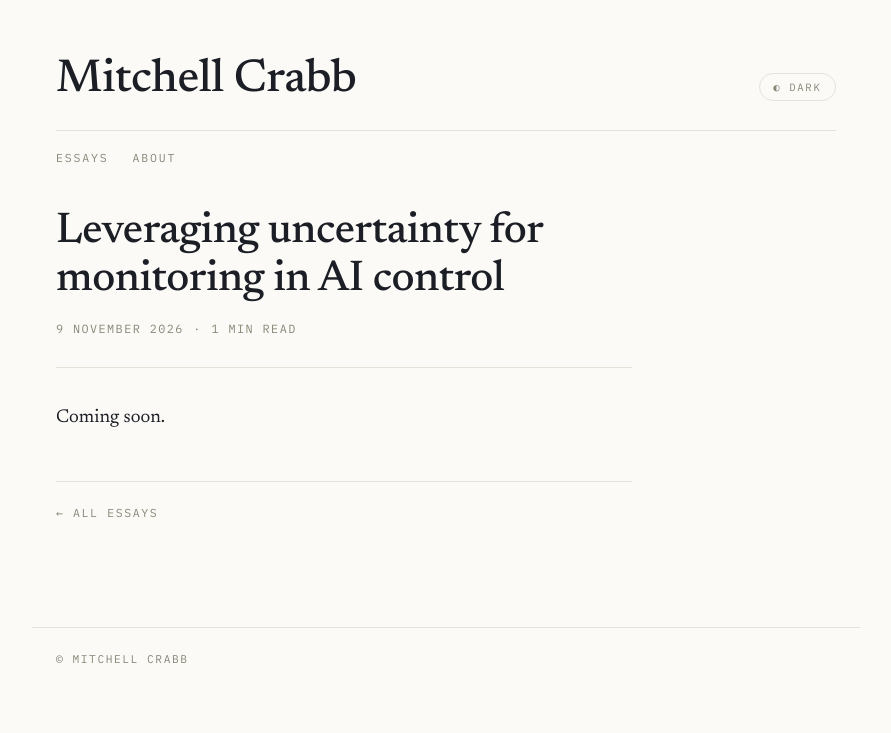
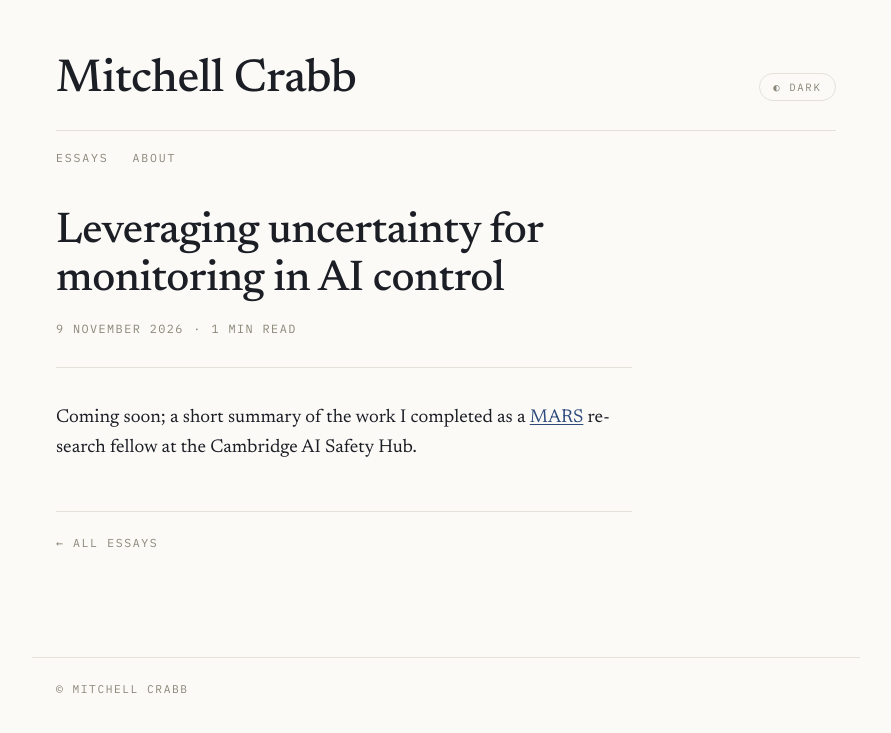
Before and after one commit to m-crabb/m-crabb.github.io, a Jekyll site: the page built from _posts/2026-11-09-leveraging-uncertainty-for-monitoring-in-ai-control.md, in a window 1280 px wide. Shown: the top 733 px of the page, without its empty margins (194-1085 px from the left). Built offline with Jekyll 4.4.1, drawn with Linux system fonts in a browser that asks for light colours.

Commit message:
chore: hyperlinks

```diff
--- a/_posts/2026-11-09-leveraging-uncertainty-for-monitoring-in-ai-control.md
+++ b/_posts/2026-11-09-leveraging-uncertainty-for-monitoring-in-ai-control.md
@@ -5,4 +5,4 @@ dek: "Work in progress."
 date: 2026-11-09
 ---
 
-Coming soon.
+Coming soon; a short summary of the work I completed as a [MARS](https://caish.org/mars) research fellow at the Cambridge AI Safety Hub.
```
